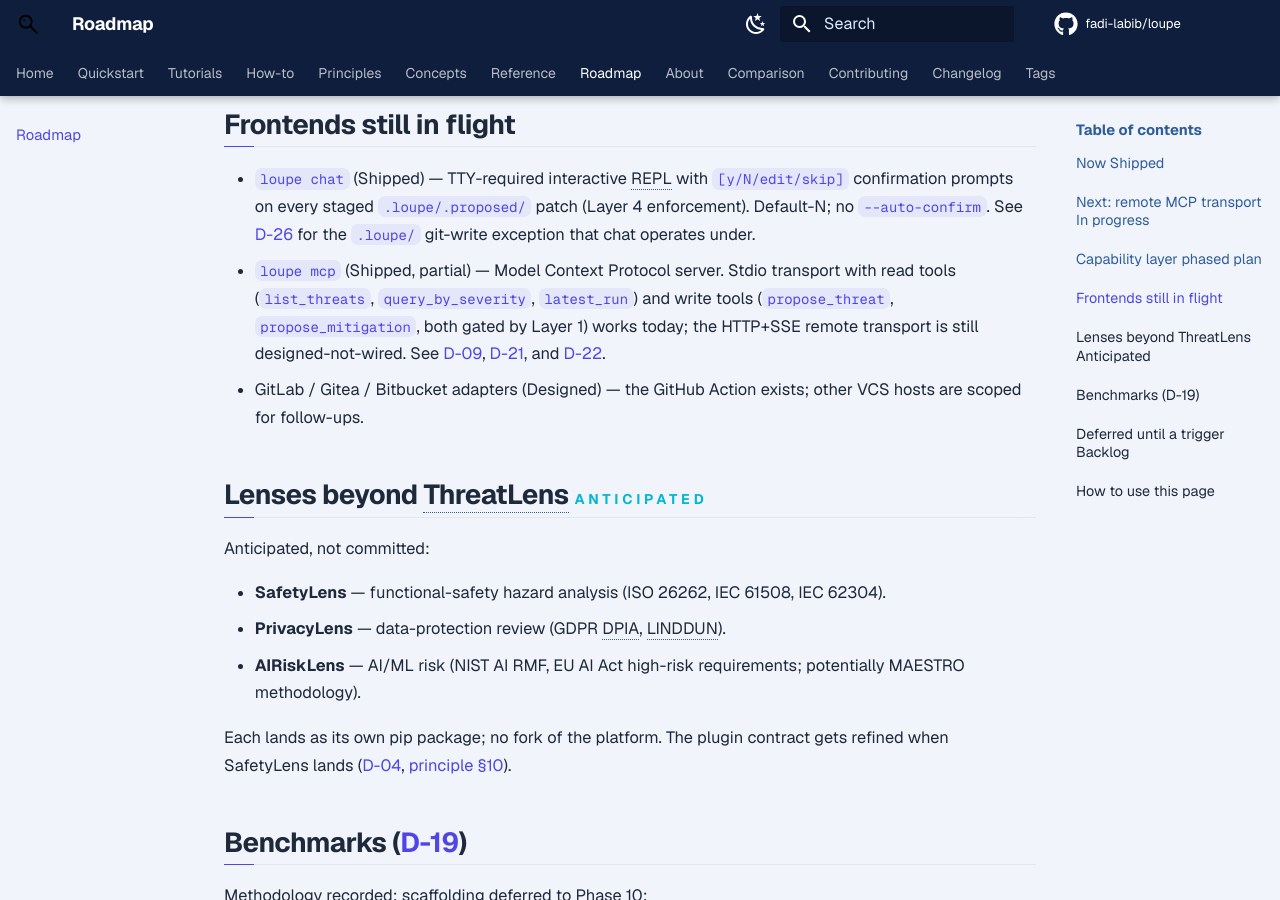
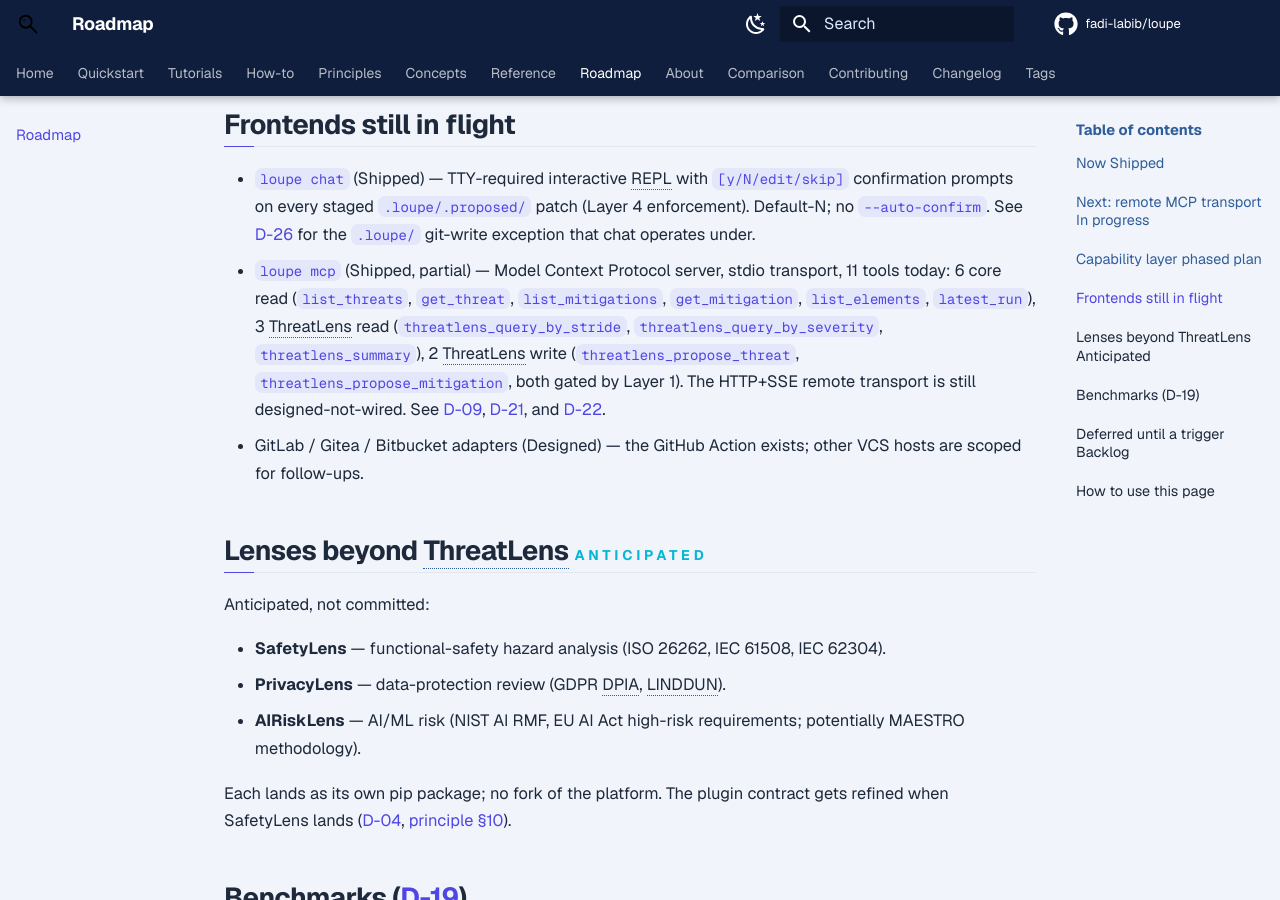
Before and after one commit to fadi-labib/loupe, an MkDocs documentation site: the page built from docs/roadmap.md, in a window 1280 px wide and 900 px high, scrolled down 1471 px. Built offline with MkDocs 1.6.1 and Material for MkDocs 9.7.7, drawn with Linux system fonts in a browser that asks for light colours; comment, search, counter and statistics services are not loaded; the version menu is left out.

Commit message:
docs: fix ThreatLens-live-LLM drift in about.md, expand MCP tool list in roadmap.md
Two drift sites surfaced in the post-merge plan-vs-reality review:

- about.md:64 claimed ThreatLens is 'scaffolded but not yet wired to

  a live LLM'. False — the agent has been wired through PydanticAI

  since the v1 platform work, exercised in CI via VCR cassette.

  Replaced with the accurate status and a pointer to D-19 benchmarks

  for the unproven part (quality across diverse codebases).

- roadmap.md:35 listed only the pre-rename MCP tool names

  (query_by_severity, propose_threat) and omitted the 6 core read tools.

  Expanded to the full 11-tool surface that ships today, matching the

  README and cli.md fixes from commit 4e35118.

comparison.md:389 'pending URLs' is a separate todo (citation backfill

for the comparison table) — left as flagged; not part of this drift sweep.

```diff
--- a/docs/roadmap.md
+++ b/docs/roadmap.md
@@ -32,7 +32,7 @@ Tracked under [D-18](reference/decisions.md#d-18). Each phase produced working,
 ## Frontends still in flight
 
 - `loupe chat` (Shipped) — TTY-required interactive REPL with `[y/N/edit/skip]` confirmation prompts on every staged `.loupe/.proposed/` patch (Layer 4 enforcement). Default-N; no `--auto-confirm`. See [D-26](reference/decisions.md#d-26) for the `.loupe/` git-write exception that chat operates under.
-- `loupe mcp` (Shipped, partial) — Model Context Protocol server. Stdio transport with read tools (`list_threats`, `query_by_severity`, `latest_run`) and write tools (`propose_threat`, `propose_mitigation`, both gated by Layer 1) works today; the HTTP+SSE remote transport is still designed-not-wired. See [D-09](reference/decisions.md#d-09), [D-21](reference/decisions.md#d-21), and [D-22](reference/decisions.md#d-22).
+- `loupe mcp` (Shipped, partial) — Model Context Protocol server, stdio transport, 11 tools today: 6 core read (`list_threats`, `get_threat`, `list_mitigations`, `get_mitigation`, `list_elements`, `latest_run`), 3 ThreatLens read (`threatlens_query_by_stride`, `threatlens_query_by_severity`, `threatlens_summary`), 2 ThreatLens write (`threatlens_propose_threat`, `threatlens_propose_mitigation`, both gated by Layer 1). The HTTP+SSE remote transport is still designed-not-wired. See [D-09](reference/decisions.md#d-09), [D-21](reference/decisions.md#d-21), and [D-22](reference/decisions.md#d-22).
 - GitLab / Gitea / Bitbucket adapters (Designed) — the GitHub Action exists; other VCS hosts are scoped for follow-ups.
 
 ## Lenses beyond ThreatLens <span class="section-label">Anticipated</span>
```
Also changed, not shown: docs/about.md (+1 -1 lines).
